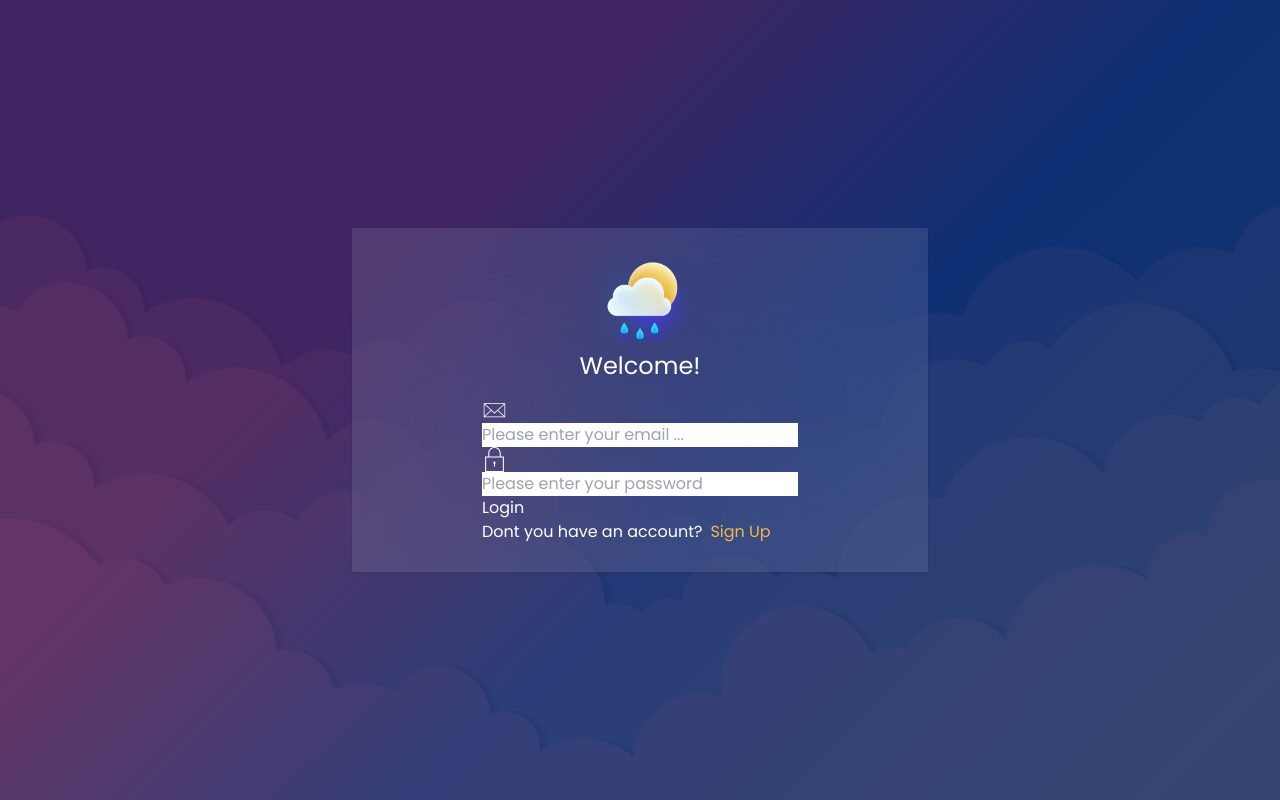
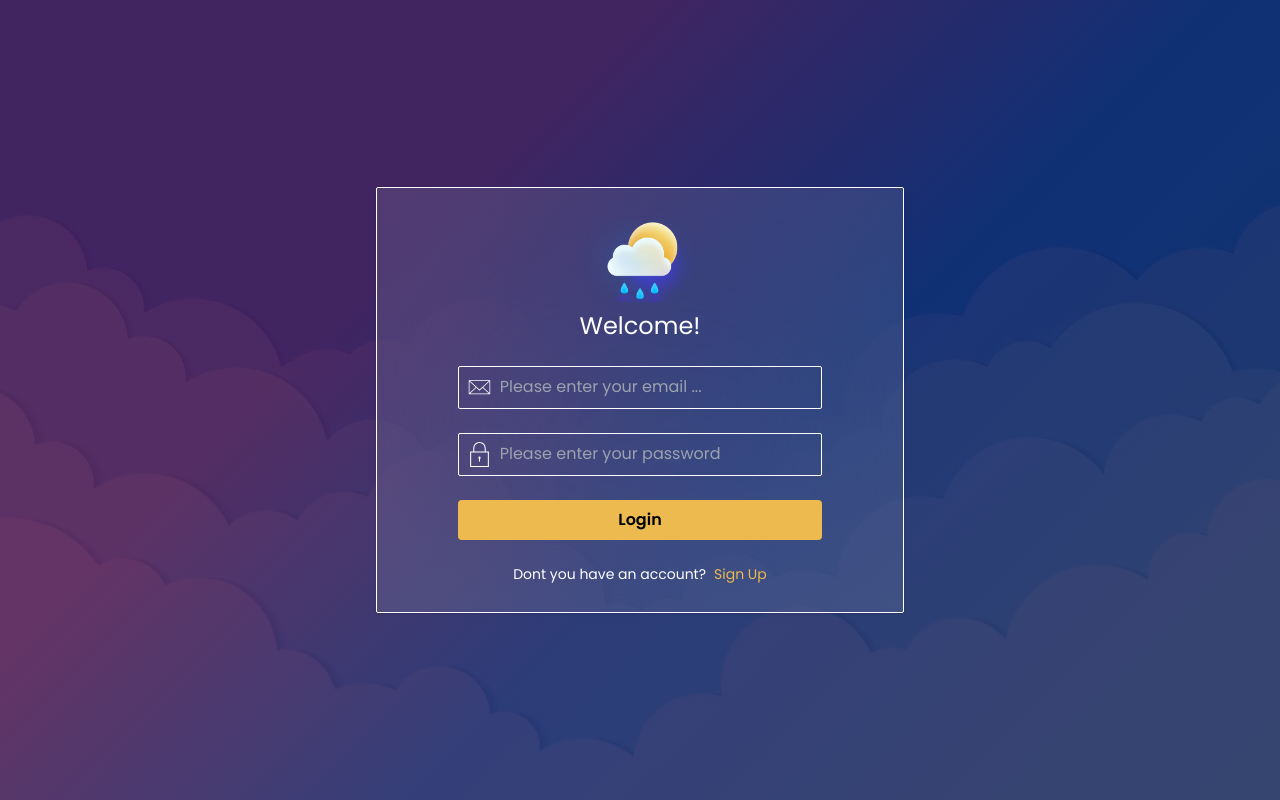
Before and after one commit to ShivaEslami97/nextjs-weather-app, a Next.js app: page / in a window 1280 px wide. Built offline with nearby package versions, Linux system fonts and the light colour scheme.

Commit message:
refactor: rename css class names for clarity

```diff
--- a/styles/globals.css
+++ b/styles/globals.css
@@ -14,27 +14,30 @@
     @apply bg-main h-screen relative flex items-center bg-cover before:content-[''] before:bg-filter before:absolute before:bg-cover before:h-full before:w-full;
   }
   .main__box {
-    @apply flex flex-col gap-4 mx-auto max-w-xl bg-box shadow py-7 border-gray backdrop-blur-4xl px-5 rounded-sm justify-center items-center z-10 text-white relative;
+    @apply flex flex-col gap-6 mx-auto max-w-[33rem] bg-box shadow py-7 border border-solid border-gray backdrop-blur-4xl px-5 rounded-sm justify-center items-center z-10 text-white relative;
   }
   .app-logo {
     @apply w-36;
   }
-  .login__form {
+  .auth__form {
     @apply w-3/4 flex flex-col gap-6;
   }
-  .login__input-container {
+  .auth__input-container {
     @apply grid gap-2 grid-cols-[25px_1fr] items-center border rounded-sm pl-2 py-2;
   }
-  .login__input {
+  .auth__input {
     @apply border-none bg-transparent focus:outline-none;
   }
-  .login__btn {
+  .auth__btn {
     @apply bg-primary text-black font-semibold rounded border-none p-2 w-full;
   }
-  .login__register {
+  .auth__mode {
     @apply text-sm mx-auto;
   }
   .weather__temp {
     @apply text-4xl;
   }
+  .weather__bg {
+    @apply absolute right-0 mix-blend-soft-light h-full w-full;
+  }
 }
```
